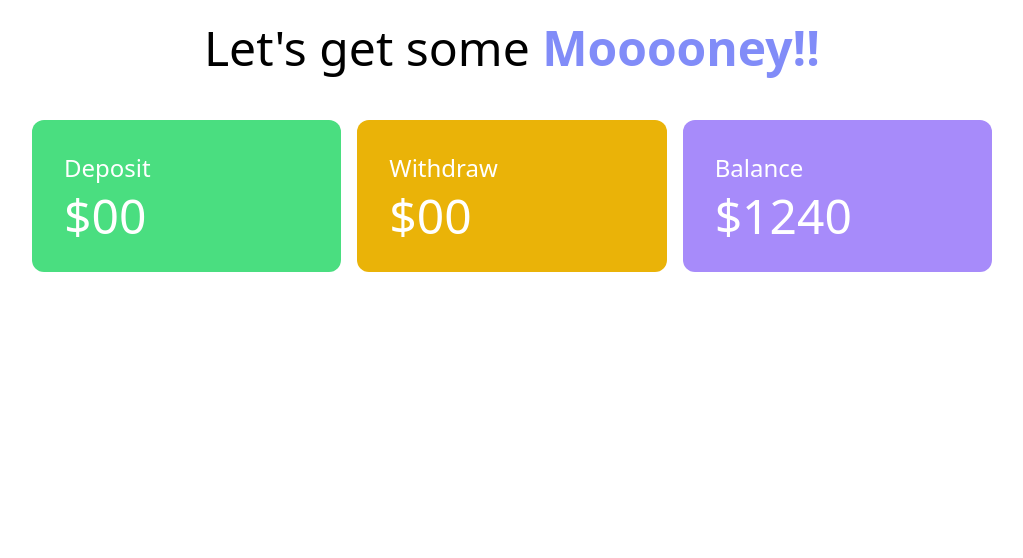
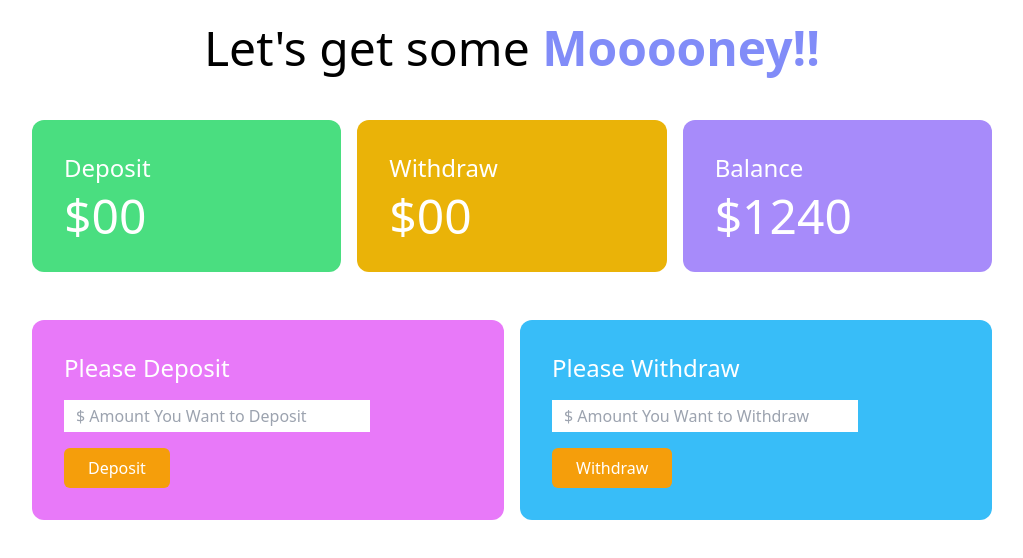
Before and after one commit to tanzilamd/Bank-of-Father, a plain HTML site: page bank.html in a window 1280 px wide. Shown: the whole page, without its empty margins (128-1151 px from the left). Drawn offline with nearby package versions, Linux system fonts and the light colour scheme.

Commit message:
withdraw and deposit amount field added

```diff
--- a/bank.html
+++ b/bank.html
@@ -29,6 +29,23 @@
             </div>
 
         </section>
+
+        <!-- Deposit and Withdraw -->
+        <section class="mt-12">
+            <div class="grid grid-cols-2 gap-4 w-9/12 mx-auto text-white">
+                <div class="bg-fuchsia-400 p-8 rounded-xl space-y-4">
+                    <h4 class="text-2xl">Please Deposit</h4>
+                    <input id="deposit-amount" class="py-1 px-3 w-9/12 block text-black" type="text" name="" id="" placeholder="$ Amount You Want to Deposit">
+                    <button id="btn-deposit" class="btn btn-primary bg-amber-500 hover:bg-blue-500 px-6 py-2 font-medium rounded-md text-white">Deposit</button>
+                </div>
+
+                <div class="bg-sky-400 p-8 rounded-xl space-y-4">
+                    <h4 class="text-2xl">Please Withdraw</h4>
+                    <input id="withdraw-amount" class="py-1 px-3 w-9/12 block text-black" type="text" name="" id="" placeholder="$ Amount You Want to Withdraw">
+                    <button id="btn-withdraw" class="btn btn-primary bg-amber-500 hover:bg-yellow-500 px-6 py-2 font-medium rounded-md text-white">Withdraw</button>
+                </div>
+            </div>
+        </section>
     </main>
 </body>
 </html>
```
Also changed, not shown: index.html (+2 -0 lines).
